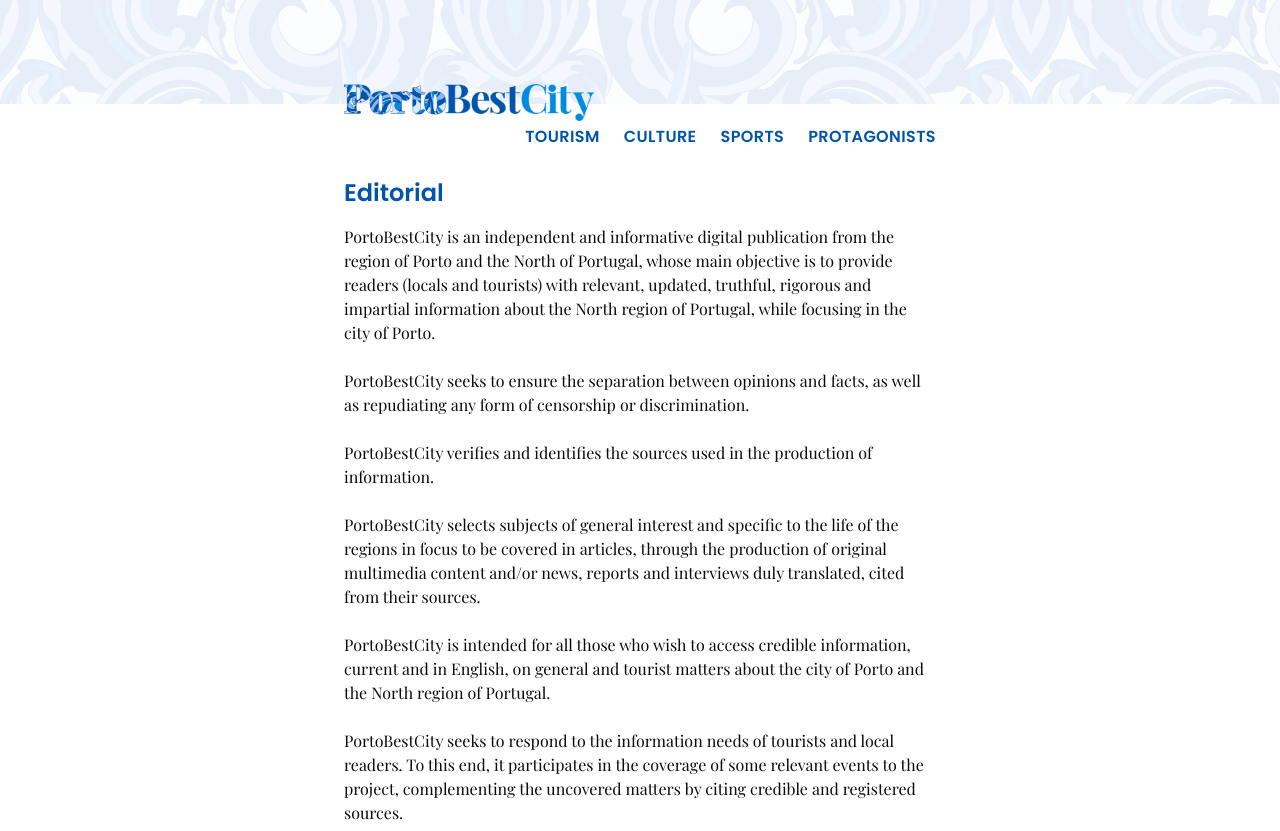
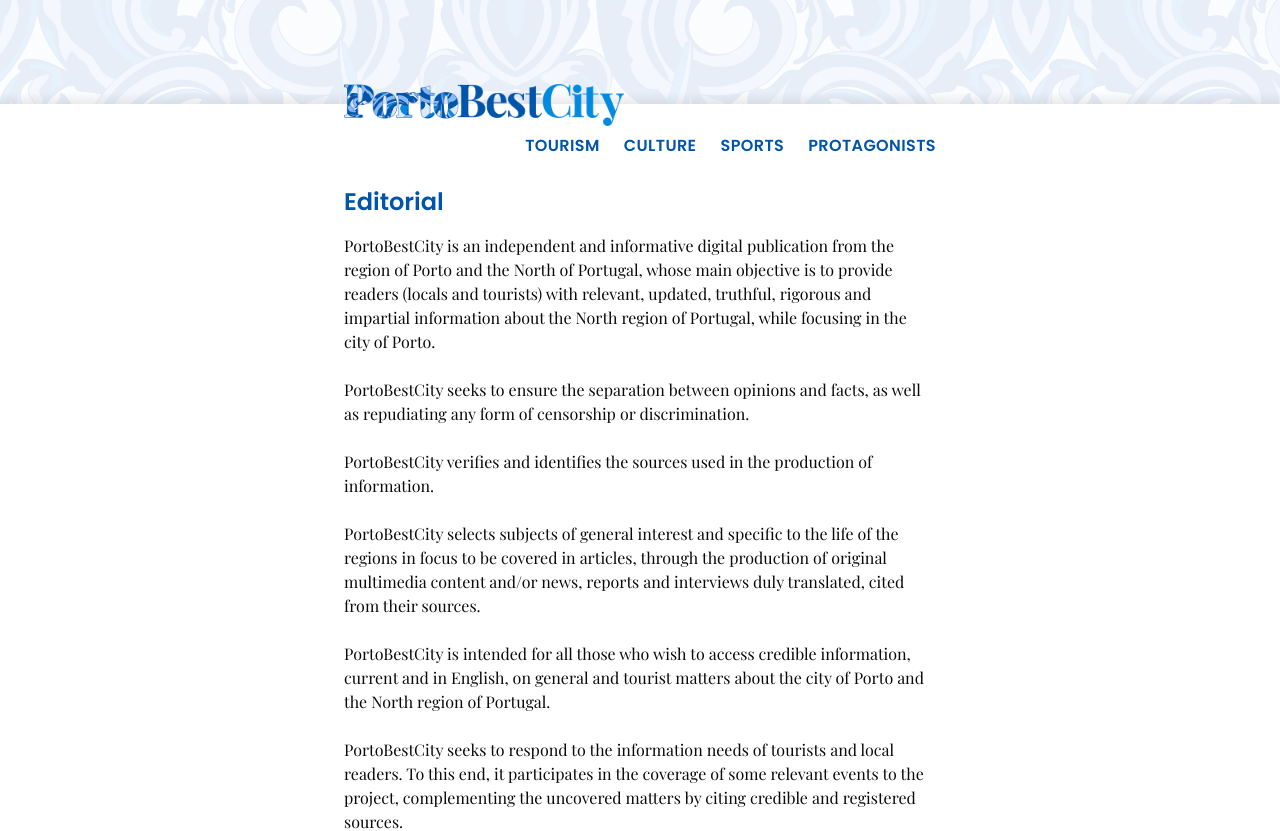
Before and after one commit to bedgarone/portobestcity-v2, a Next.js app: page /editorial in a window 1280 px wide. Shown: the top 831 px of the page. Built offline with nearby package versions, Linux system fonts and the light colour scheme; a web font is replaced by a local one.

Commit message:
fix: sources shrink + gallery aspect + posts wout keywords + search back flick

```diff
--- a/src/app/post/[slug]/page.tsx
+++ b/src/app/post/[slug]/page.tsx
@@ -1,6 +1,6 @@
 import { PortableText } from 'next-sanity'
 import { client } from '@/sanity/client'
-import { REVALIDATE_HOURLY, urlFor, MAIN_CONTAINER_CLASSES, DETAULT_IMAGE_SIZES } from '@/app/utils'
+import { REVALIDATE_HOURLY, urlFor, MAIN_CONTAINER_CLASSES, DEFAULT_IMAGE_SIZES } from '@/app/utils'
 import { PageProps, Post } from '@/app/types'
 import { ImageStandalone } from '@/components/ImageStandalone'
 import DateStamp from '@/components/DateStamp'
@@ -12,7 +12,7 @@
 import PostsList from '@/components/PostsList'
 import type { Metadata } from 'next'
 
-const POST_QUERY = `*[_type == "post" && slug.current == $slug][0]{..., author->, category->, mainImage {..., asset->{_id, metadata {dimensions}}}, keywords[]->}`
+const POST_QUERY = `*[_type == "post" && slug.current == $slug][0]{..., author->, category->, mainImage {..., asset->{_id, metadata {dimensions}}}, "keywords": coalesce(keywords[]-> , [])}`
 const RELATED_POSTS_QUERY = `*[_type == 'post' && hidden != true && count((keywords[]->_id)[@ in $keywordIds]) > 0 && slug.current != $currentSlug]{
   ...,
   author->,
@@ -58,7 +58,7 @@
   if (!post) return {}
 
   const siteUrl = 'https://portobest.city'
-  const postImageUrl = urlFor(post.mainImage)?.url() || '/assets/og_image.jpg'
+  const postImageUrl = urlFor(post.mainImage)?.width(1200).quality(85).url() || '/assets/og_image.jpg'
   const description = post.subtitle || 'Click to read the full article on PortoBestCity.'
 
   return {
@@ -99,7 +99,6 @@
     { keywordIds: post.keywords.map((k) => k._id), currentSlug: post.slug.current },
     options,
   )
-
   return (
     <main className="text-dark-grey">
       <div className={MAIN_CONTAINER_CLASSES}>
@@ -110,7 +109,7 @@
             </div>
           </Link>
           <h1 className="mb-2 text-3xl font-semibold">{post.title}</h1>
-          <div className="flex gap-4">
+          <div className="flex flex-wrap gap-x-4 gap-y-1">
             <DateStamp dateString={post.publishedAt} />
             <div className="text-medium-grey flex items-center gap-1">
               <UserRoundPen className="size-2.5" />
@@ -137,7 +136,7 @@
               width={post.mainImage.asset.metadata.dimensions.width}
               height={post.mainImage.asset.metadata.dimensions.height}
               quality={75}
-              sizes={DETAULT_IMAGE_SIZES}
+              sizes={DEFAULT_IMAGE_SIZES}
               className="h-auto w-full"
               priority
             />
--- a/src/app/utils.ts
+++ b/src/app/utils.ts
@@ -5,7 +5,7 @@
 
 export const REVALIDATE_HOURLY = 3600
 export const MAIN_CONTAINER_CLASSES = 'container mx-auto max-w-2xl px-4 md:px-10' //max-w-6xl for larger screens later version
-export const DETAULT_IMAGE_SIZES = '(max-width: 768px) 100vw, (max-width: 1200px) 80vw, 1000px'
+export const DEFAULT_IMAGE_SIZES = '(max-width: 768px) 100vw, (max-width: 1200px) 80vw, 1000px'
 
 export const navigationPages = [
   { title: 'Tourism', link: '/category/tourism' },
--- a/src/components/Header.tsx
+++ b/src/components/Header.tsx
@@ -21,8 +21,9 @@
   return (
     <header className="mb-4">
       <div className="flex">
-        <div className="relative flex-1">
-          <div className="[0_50%] h-16 w-full overflow-hidden bg-[url('/assets/TilesRepeatMedium_Soft.png')] bg-[length:auto_170%] bg-repeat-x opacity-50 lg:h-26"></div>
+        <div className="[0_50%] relative h-16 w-full lg:h-26">
+          <div className="absolute inset-0 overflow-hidden bg-[url('/assets/TilesRepeatMedium_Soft.png')] bg-[length:auto_170%] bg-repeat-x opacity-50" />
+          <div className="from-dark-grey/8 pointer-events-none absolute inset-x-0 bottom-0 h-3 bg-gradient-to-t to-transparent" />
         </div>
 
         <Sheet open={mobileMenuOpen} onOpenChange={setMobileMenuOpen}>
@@ -72,7 +73,7 @@
           src="/assets/LogoVF_Web.png"
           alt="PortoBestCity"
           className="relative cursor-pointer p-0"
-          width={250}
+          width={280}
           height={300}
           quality={100}
           priority
@@ -85,7 +86,7 @@
       </div>
       <div
         className={
-          MAIN_CONTAINER_CLASSES + ' text-dark-blue mt-2 mb-4 hidden font-sans lg:flex lg:justify-end lg:gap-6'
+          MAIN_CONTAINER_CLASSES + ' text-dark-blue mt-3 mb-4 hidden font-sans lg:flex lg:justify-end lg:gap-6'
         }
       >
         {navigationPages.map((page) => (
--- a/src/components/ImageGallery.tsx
+++ b/src/components/ImageGallery.tsx
@@ -1,7 +1,8 @@
 import Image from 'next/image'
 import { Carousel, CarouselContent, CarouselItem, CarouselNext, CarouselPrevious } from '@/components/ui/carousel'
-import { DETAULT_IMAGE_SIZES, urlFor } from '@/app/utils'
+import { DEFAULT_IMAGE_SIZES, urlFor } from '@/app/utils'
 import { SanityImage } from '@/app/types'
+import { getImageDimensions } from '@sanity/asset-utils'
 
 export function ImageGallery({ value }: any) {
   const { images, caption } = value
@@ -22,16 +23,18 @@
         <CarouselContent>
           {images.map((image: SanityImage, index: number) => {
             const imageUrl = urlFor(image.asset)?.url()
+            const { width, height } = getImageDimensions(image)
             return (
               imageUrl && (
                 <CarouselItem key={index}>
-                  <div className="relative aspect-video w-full">
+                  <div className="relative w-full">
                     <Image
                       src={imageUrl}
                       alt={`Gallery image ${index + 1}`}
-                      fill
-                      className="object-contain"
-                      sizes={DETAULT_IMAGE_SIZES}
+                      width={width}
+                      height={height}
+                      className="h-auto w-full object-cover"
+                      sizes={DEFAULT_IMAGE_SIZES}
                     />
                   </div>
                 </CarouselItem>
--- a/src/components/ImageStandalone.tsx
+++ b/src/components/ImageStandalone.tsx
@@ -1,4 +1,4 @@
-import { urlFor, DETAULT_IMAGE_SIZES } from '@/app/utils'
+import { urlFor, DEFAULT_IMAGE_SIZES } from '@/app/utils'
 import Image from 'next/image'
 import { SanityImage } from '@/app/types'
 import { getImageDimensions } from '@sanity/asset-utils'
@@ -18,7 +18,7 @@
         width={width}
         height={height}
         quality={75}
-        sizes={DETAULT_IMAGE_SIZES}
+        sizes={DEFAULT_IMAGE_SIZES}
         className="h-auto w-full"
         loading="lazy"
       />
--- a/src/components/ui/sheet.tsx
+++ b/src/components/ui/sheet.tsx
@@ -60,6 +60,8 @@
             'data-[state=closed]:slide-out-to-bottom data-[state=open]:slide-in-from-bottom inset-x-0 bottom-0 h-auto border-t',
           className,
         )}
+        // prevent autofocus on first focusable element
+        onOpenAutoFocus={(e) => e.preventDefault()}
         {...props}
       >
         {children}
```
